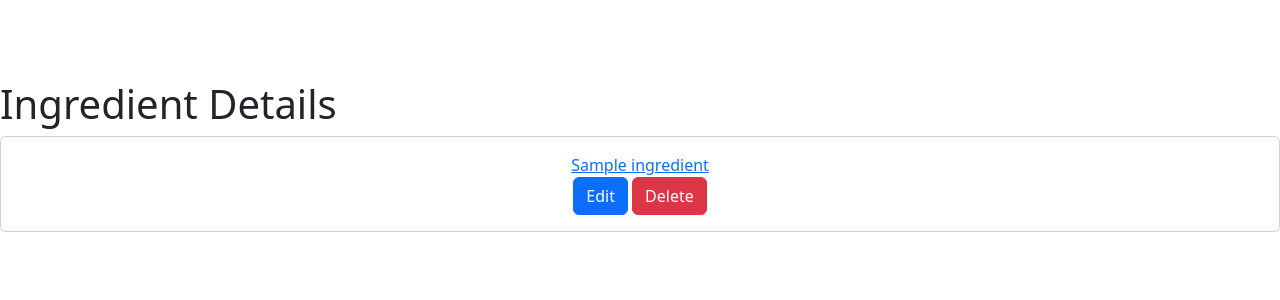
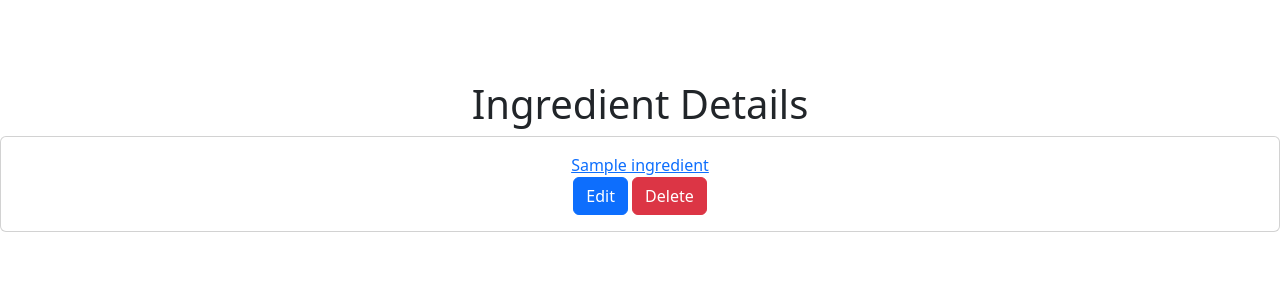
Before and after one commit to 2Clubs/sandwich.io, a Django app: page /ingredients/1 in a window 1280 px wide. Shown: the part 62-362 px from the top of the page. Run offline with Django 4.2, Linux system fonts and the light colour scheme; tables that the repository leaves empty hold one stand-in row (values such as "Sample post"); some libraries are stand-ins or nearby versions.

Commit message:
centers heading

```diff
--- a/main_app/templates/main_app/ingredient_detail.html
+++ b/main_app/templates/main_app/ingredient_detail.html
@@ -1,6 +1,6 @@
 {% extends 'base.html' %} {% block content %}
 
-<h1>Ingredient Details</h1>
+<h1 class='text-center'>Ingredient Details</h1>
 
 <div class="card text-center">
     <a href="{% url 'ingredients_detail' ingredient.id %}">
--- a/main_app/templates/main_app/ingredient_list.html
+++ b/main_app/templates/main_app/ingredient_list.html
@@ -1,6 +1,6 @@
 {% extends 'base.html' %} {% block content %}
 
-<h1>Available Ingredients</h1>
+<h1 class='text-center'>Available Ingredients</h1>
 <hr>
 
 <div class="container text-center">
```
